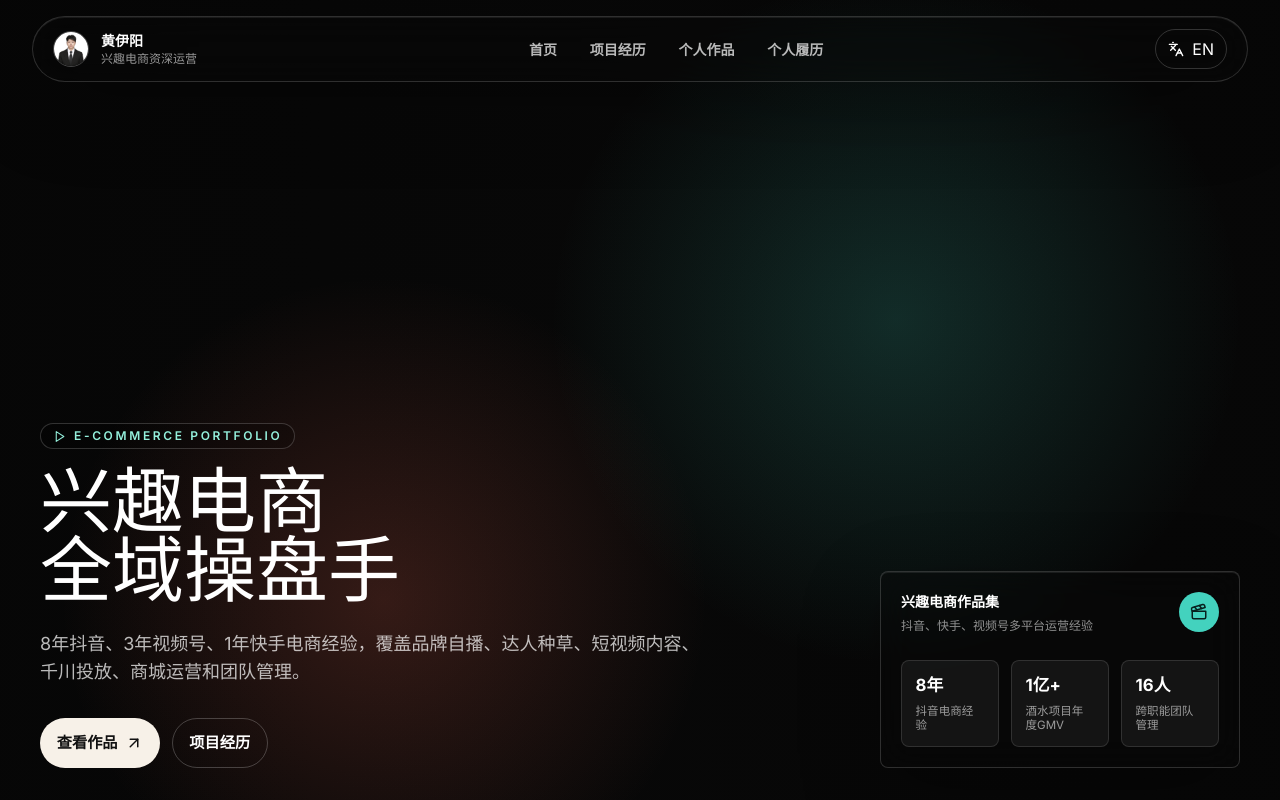
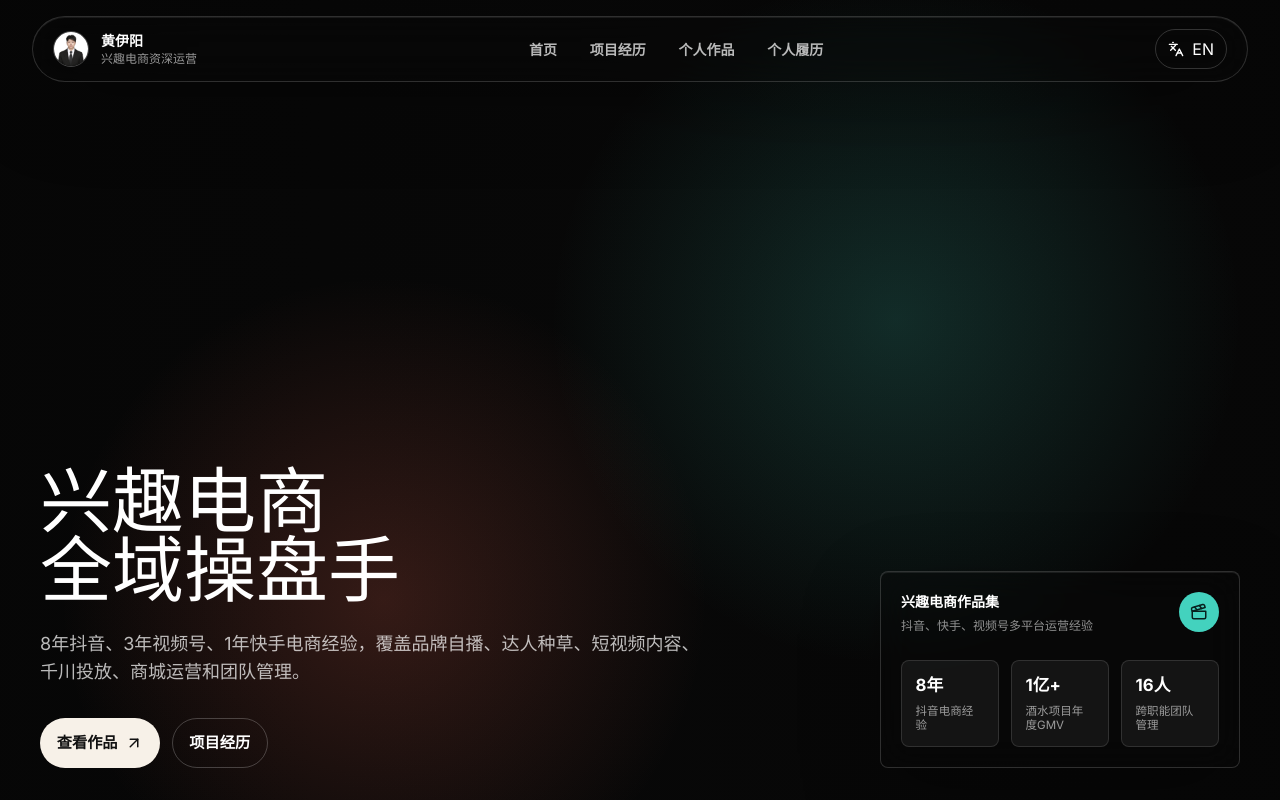
Before and after one commit to 844387279-code/EayonWong, a Next.js app: page / in a window 1280 px wide. Shown: the top 800 px of the page. Built offline with nearby package versions, Linux system fonts and the light colour scheme.

Commit message:
Update homepage video and remove kicker

```diff
--- a/app/page.tsx
+++ b/app/page.tsx
@@ -9,7 +9,6 @@ import {
   Image,
   Languages,
   Mail,
-  Play,
 } from "lucide-react";
 import { useCallback, useEffect, useMemo, useRef, useState } from "react";
 
@@ -28,7 +27,6 @@ const copy = {
       { label: "个人履历", href: "#resume" },
     ],
     langLabel: "EN",
-    heroKicker: "E-commerce Portfolio",
     heroTitle: "兴趣电商全域操盘手",
     heroBody:
       "8年抖音、3年视频号、1年快手电商经验，覆盖品牌自播、达人种草、短视频内容、千川投放、商城运营和团队管理。",
@@ -95,7 +93,6 @@ const copy = {
       { label: "Resume", href: "#resume" },
     ],
     langLabel: "中",
-    heroKicker: "E-commerce Portfolio",
     heroTitle: "Full-funnel interest e-commerce operator",
     heroBody:
       "8 years of Douyin e-commerce, 3 years of WeChat Channels, and 1 year of Kuaishou experience across brand livestreaming, creator seeding, short video content, Qianchuan ads, store operations, and team management.",
@@ -311,10 +308,6 @@ export default function Home() {
         <div className="relative z-10 mx-auto flex w-full max-w-7xl flex-1 flex-col justify-end px-5 pb-8 pt-16 sm:px-8 lg:px-10">
           <div className="grid gap-8 lg:grid-cols-[minmax(0,1fr)_360px] lg:items-end">
             <div className="max-w-4xl">
-              <p className="mb-5 inline-flex items-center gap-2 rounded-full border border-white/18 bg-black/18 px-3 py-1 text-xs font-semibold uppercase tracking-[0.22em] text-[#94f0dc]">
-                <Play size={13} aria-hidden="true" />
-                {t.heroKicker}
-              </p>
               <h1 className="hero-title text-balance text-5xl font-medium leading-[0.95] text-white sm:text-6xl lg:text-7xl">
                 {t.heroTitle}
               </h1>
```
Also changed, not shown: 1 other file (tests, documents, lock files or other folders).
